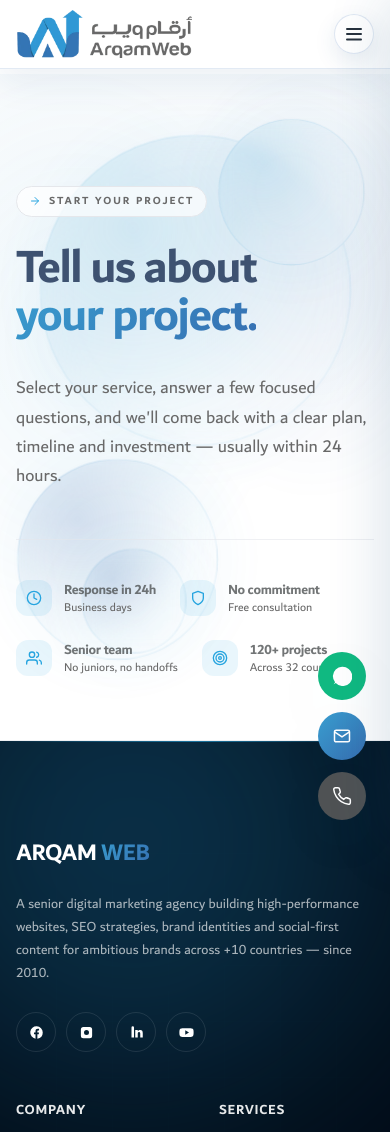
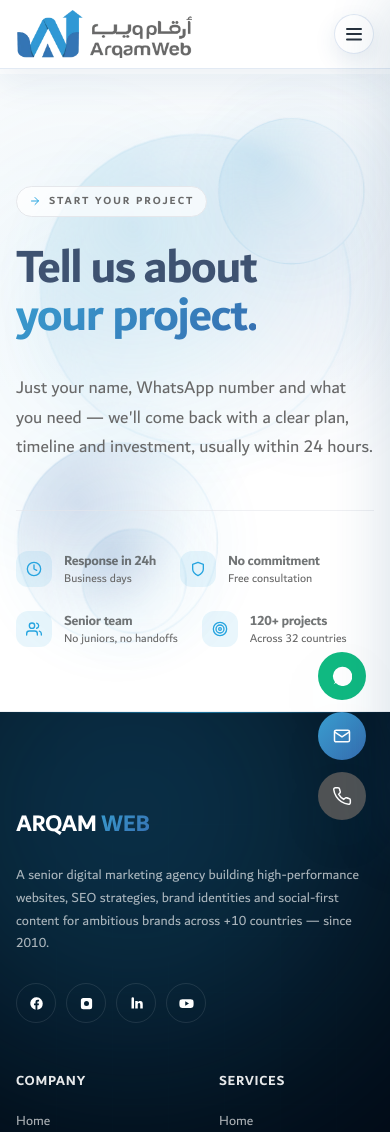
Before and after one commit to arqamweb-com/arqamweb, a WordPress theme: template template-parts/quote.php in a window 390 px wide. Shown: the top 1132 px of the page. Run offline with PHP 8.4 and a stand-in for WordPress, Linux system fonts and the light colour scheme; the site name, menu and one post (Sample post) are stand-ins, and other content is empty; some libraries are stand-ins or nearby versions.

Commit message:
feat(quote): update hero copy for simplified quick-quote form (#8)
Per Youssef's confirmed decision: quote form shrunk to name + WhatsApp/mobile
+ service needed, with an optional notes field. Hero subtitle updated to match.
The actual form fields are defined in the arqam-web-forms plugin config
(wp_options: awf_form_config) — updated separately, not tracked in this repo.

```diff
--- a/template-parts/quote.php
+++ b/template-parts/quote.php
@@ -44,7 +44,7 @@ get_header();
 				<?php esc_html_e('Tell us about', 'arqamweb'); ?><br><span class="text-gradient"><?php esc_html_e('your project.', 'arqamweb'); ?></span>
 			</h1>
 			<p class="mt-8 text-lg md:text-xl text-muted-foreground max-w-2xl leading-relaxed">
-				<?php esc_html_e("Select your service, answer a few focused questions, and we'll come back with a clear plan, timeline and investment — usually within 24 hours.", 'arqamweb'); ?>
+				<?php esc_html_e("Just your name, WhatsApp number and what you need — we'll come back with a clear plan, timeline and investment, usually within 24 hours.", 'arqamweb'); ?>
 			</p>
 
 			<!-- Trust signals -->
```
